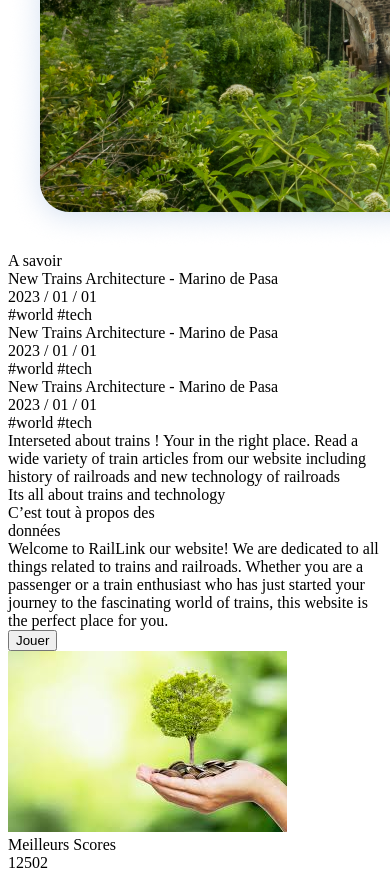
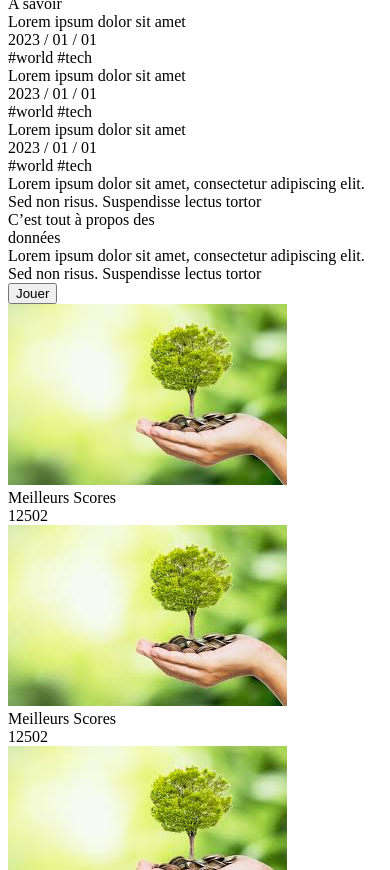
Before and after one commit to HelyaC/EcoAdventure2, a Symfony app: template templates/index/index.html.twig in a window 390 px wide; the page is wider, and only the part inside the window is pictured. Shown: the part 1991-2861 px from the top of that part. Run offline with Twig, Linux system fonts and the light colour scheme; the template is opened without the code that fills it, so the values that code supplies are empty; some libraries are stand-ins or nearby versions.

Commit message:
responsive acceuil

```diff
--- a/templates/index/index.html.twig
+++ b/templates/index/index.html.twig
@@ -7,25 +7,33 @@
     <div class="flex justify-center flex-col items-center">
 
         <!-- DIV N1 -->
-        <div class="w-full bg-[#F9F2E1] py-10 flex justify-center">
-            <img class="w-[1500px] h-[722px]" src="images/frontDiv.png"/>
+        <div class="relative w-full py-10 flex justify-center items-center">
+    <img class="w-full max-w-screen-lg h-auto object-cover rounded-md" src="images/frontDiv1.png" alt="Random image">
+
+    <!-- Overlay pour l'ombre légère -->
+    <div class="absolute inset-0 bg-black opacity-30 rounded-md"></div>
+
+    <!-- Texte centré et responsive -->
+    <div class="absolute inset-0 flex flex-col items-center justify-center text-center px-4">
+        <h1 class="text-white text-4xl md:text-5xl lg:text-6xl font-bold">EcoAdventure</h1>
+        <p class="text-white text-lg md:text-2xl lg:text-3xl mt-2">Agissons ensemble pour préserver notre planète</p>
     </div>
-
+</div>
 <!-- DIV N2 -->
 <div class="w-full bg-[#CFD897] py-10">
-            <div class="text-center text-[#0f0d06] text-[64px] font-semibold tracking-wide">
+    <div class="text-center text-[#0f0d06] text-3xl sm:text-4xl md:text-5xl lg:text-[64px] font-semibold tracking-wide">
         A savoir
     </div>
 
     <div class="flex justify-center py-10">
-                <!-- Conteneur en ligne pour les 3 cartes -->
-                <div class="flex flex-row gap-6">
+        <!-- Conteneur en grille pour les cartes, avec disposition responsive -->
+        <div class="grid grid-cols-1 sm:grid-cols-2 md:grid-cols-3 gap-6">
             <!-- Première carte -->
-                    <div class="relative flex w-96 h-44 bg-gray-300 rounded-2xl p-4 shadow-lg">
-                        <div class="w-24 h-full bg-gray-400 rounded-2xl flex-shrink-0"></div>
-                        <div class="ml-4 flex flex-col justify-between">
+            <div class="relative flex flex-col sm:flex-row w-full max-w-md h-auto bg-gray-300 rounded-2xl p-4 shadow-lg">
+                <div class="w-full sm:w-24 h-32 sm:h-full bg-gray-400 rounded-2xl flex-shrink-0"></div>
+                <div class="mt-4 sm:mt-0 sm:ml-4 flex flex-col justify-between">
                     <div class="text-black text-lg font-medium leading-tight">
-                                New Trains Architecture - Marino de Pasa
+                        Lorem ipsum dolor sit amet
                     </div>
                     <div class="flex flex-row gap-4 text-sm text-gray-500 font-medium tracking-tight">
                         <div>2023 / 01 / 01</div>
@@ -35,13 +43,13 @@
             </div>
 
             <!-- Deuxième carte -->
-                    <div class="relative flex w-96 h-44 bg-gray-300 rounded-2xl p-4 shadow-lg">
-                        <div class="w-24 h-full bg-gray-400 rounded-2xl flex-shrink-0"></div>
-                        <div class="ml-4 flex flex-col justify-between">
+            <div class="relative flex flex-col sm:flex-row w-full max-w-md h-auto bg-gray-300 rounded-2xl p-4 shadow-lg">
+                <div class="w-full sm:w-24 h-32 sm:h-full bg-gray-400 rounded-2xl flex-shrink-0"></div>
+                <div class="mt-4 sm:mt-0 sm:ml-4 flex flex-col justify-between">
                     <div class="text-black text-lg font-medium leading-tight">
-                                New Trains Architecture - Marino de Pasa
+                        Lorem ipsum dolor sit amet
                     </div>
-                            <div class="flex flex-row gap-4 text-sm text-gray-500 font-medium font-['Inter'] tracking-tight">
+                    <div class="flex flex-row gap-4 text-sm text-gray-500 font-medium tracking-tight">
                         <div>2023 / 01 / 01</div>
                         <div>#world #tech</div>
                     </div>
@@ -49,11 +57,11 @@
             </div>
 
             <!-- Troisième carte -->
-                    <div class="relative flex w-96 h-44 bg-gray-300 rounded-2xl p-4 shadow-lg">
-                        <div class="w-24 h-full bg-gray-400 rounded-2xl flex-shrink-0"></div>
-                        <div class="ml-4 flex flex-col justify-between">
+            <div class="relative flex flex-col sm:flex-row w-full max-w-md h-auto bg-gray-300 rounded-2xl p-4 shadow-lg">
+                <div class="w-full sm:w-24 h-32 sm:h-full bg-gray-400 rounded-2xl flex-shrink-0"></div>
+                <div class="mt-4 sm:mt-0 sm:ml-4 flex flex-col justify-between">
                     <div class="text-black text-lg font-medium leading-tight">
-                                New Trains Architecture - Marino de Pasa
+                        Lorem ipsum dolor sit amet
                     </div>
                     <div class="flex flex-row gap-4 text-sm text-gray-500 font-medium tracking-tight">
                         <div>2023 / 01 / 01</div>
@@ -63,10 +71,9 @@
             </div>
         </div>
     </div>
-            <div class="flex justify-center text-center text-[#717171] text-base font-medium tracking-tight">
-                Interseted about trains ! Your in the right place. Read a wide variety of train articles from our
-                website including history of railroads and new technology of railroads <br/>Its all about trains and
-                technology
+
+    <div class="flex justify-center text-center text-[#717171] text-base sm:text-lg font-medium tracking-tight px-4">
+        Lorem ipsum dolor sit amet, consectetur adipiscing elit. Sed non risus. Suspendisse lectus tortor
     </div>
 </div>
 
@@ -83,9 +90,7 @@
                         données
                     </div>
                     <div class="font-semibold tracking-wide">
-                        Welcome to RailLink our website! We are dedicated to all things related to trains and railroads.
-                        Whether you are a passenger or a train enthusiast who has just started your journey to the
-                        fascinating world of trains, this website is the perfect place for you.
+                        Lorem ipsum dolor sit amet, consectetur adipiscing elit. Sed non risus. Suspendisse lectus tortor
                     </div>
                     <!-- Bouton "Jouer" -->
                     <div class="mt-6">
--- a/templates/profil/index.html.twig
+++ b/templates/profil/index.html.twig
@@ -15,15 +15,15 @@
 <div class="bg-[#a4b07d] rounded-3xl p-6 mx-4 sm:mx-10 md:mx-20 lg:mx-40 space-y-5 mt-8">
     <div class="space-y-5">
         <div>
-            <label class="flex flex-col font-semibold">Nom et Prénom</label>
+
             <input type="text" placeholder="Prénom et nom" class="w-full border rounded-md shadow-sm p-2">
         </div>
         <div>
-            <label class="flex flex-col font-semibold">Email</label>
+
             <input type="email" placeholder="Email" class="w-full border rounded-md shadow-sm p-2">
         </div>
         <div>
-            <label class="flex flex-col font-semibold">Mot de passe</label>
+
             <input type="password" placeholder="Mot de passe" class="w-full border rounded-md shadow-sm p-2">
         </div>
     </div>
```
Also changed, not shown: templates/contact/index.html.twig (+7 -7 lines), 1 other file. Lines whose indentation alone changed are shown as unchanged.
